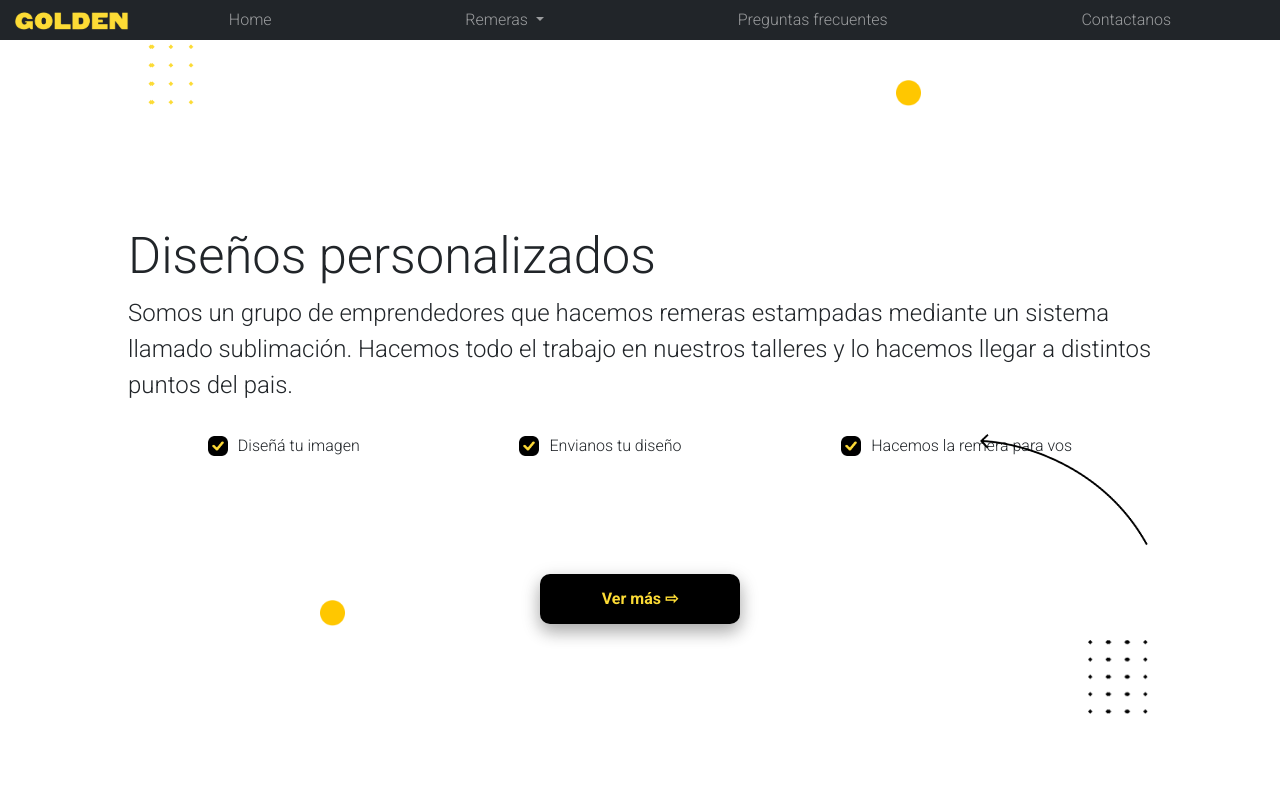
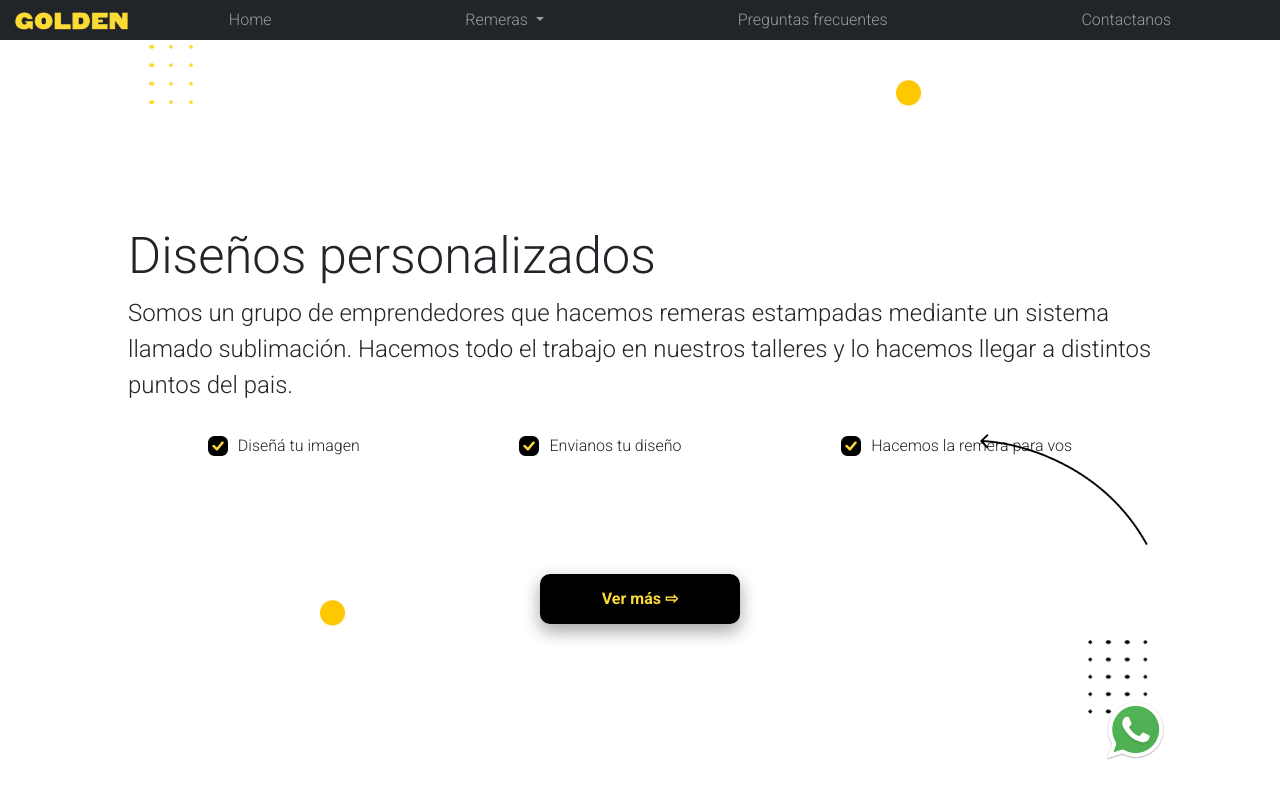
Before and after one commit to octaseiner/Golden, a website: page index.html in a window 1280 px wide. Shown: the top 800 px of the page. Drawn offline with nearby package versions, Linux system fonts and the light colour scheme.

Commit message:
Agregue wpp

```diff
--- a/index.html
+++ b/index.html
@@ -167,6 +167,10 @@
                 </button>
             </div>
         </section>
+
+        <section >
+            <a href=""><img src="../imagenes/WSP.png" class="whatsapp" alt="whatsapp logo"></a>
+        </section>
     </main>
 
     <footer class="footer">
--- a/sass/_index.scss
+++ b/sass/_index.scss
@@ -263,7 +263,13 @@ img#scroll-prev {
     left: 33%;
 }
 
-
+.whatsapp {
+    width: 130px;
+    height: 100px;
+    position: fixed;
+    top: 85vh;
+    right: 10vh;
+}
 
 
 
```
Also changed, not shown: secciones/harry.html (+4 -0 lines), secciones/louis.html (+4 -0 lines), secciones/onedirection.html (+4 -0 lines), secciones/otros.html (+4 -0 lines), secciones/personalizados.html (+4 -0 lines), css/styles.css.
